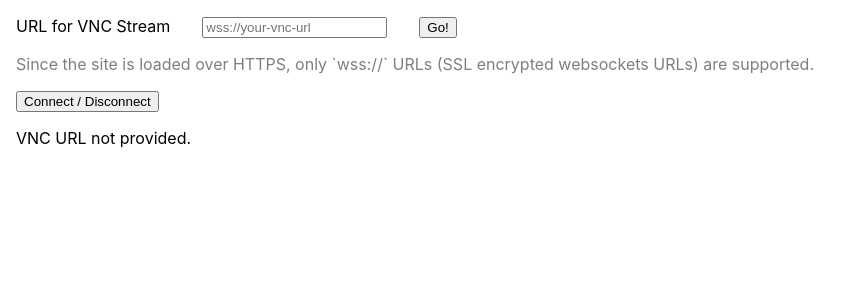
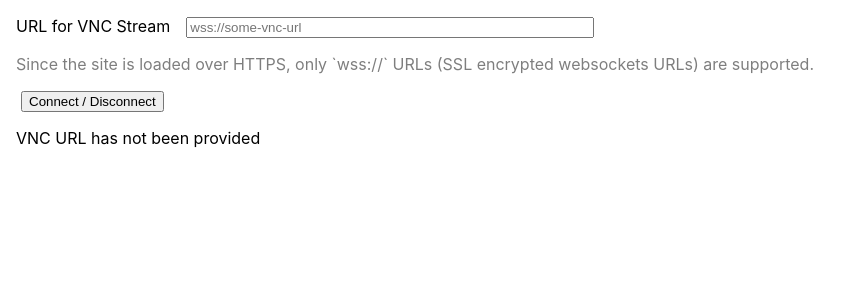
Before and after one commit to RostislavBerezhnoy/react-vnc-viewer, a React (Create React App) app: page / in a window 1280 px wide. Shown: the top 300 px of the page, without its empty margins (0-860 px from the left). Built offline with nearby package versions, Linux system fonts and the light colour scheme.

Commit message:
chore: fixes

```diff
--- a/src/App.tsx
+++ b/src/App.tsx
@@ -2,30 +2,22 @@ import React, { useRef, useState } from 'react'
 import { VncViewer } from 'lib'
 import { isValid } from 'utils'
 
-export const Spacer = () => <div style={{ width: '2rem', display: 'inline-block' }} />
-
 function App() {
-  const [vncUrl, setVncUrl] = useState('')
-  const [inputUrl, setInputUrl] = useState('')
+  const [vncUrl, setVncUrl] = useState<string>('')
+  const [loading, setLoading] = useState<boolean>(true)
   const vncScreenRef = useRef<React.ElementRef<typeof VncViewer>>(null)
 
   return (
     <>
       <div style={{ margin: '1rem' }}>
         <label htmlFor='url'>URL for VNC Stream</label>
-        <Spacer />
-
         <input
           type='text'
-          onChange={({ target: { value } }) => {
-            setInputUrl(value)
-          }}
+          onChange={({ target: { value } }) => setVncUrl(value)}
           name='url'
-          placeholder='wss://your-vnc-url'
+          placeholder='wss://some-vnc-url'
+          style={{ width: '400px', margin: '0 1rem' }}
         />
-
-        <Spacer />
-        <button onClick={() => setVncUrl(inputUrl)}>Go!</button>
       </div>
 
       <div style={{ opacity: 0.5, margin: '1rem' }}>
@@ -35,6 +27,7 @@ function App() {
 
       <div style={{ margin: '1rem' }}>
         <button
+          style={{ margin: '0 5px' }}
           onClick={() => {
             const { connect, connected, disconnect } = vncScreenRef.current ?? {}
 
@@ -50,15 +43,24 @@ function App() {
         {isValid(vncUrl) ? (
           <VncViewer
             url={vncUrl}
-            style={{
-              width: '1024px',
-              height: '768px',
-            }}
+            style={
+              loading
+                ? {
+                    width: '100%',
+                    height: '0',
+                  }
+                : {
+                    width: '1024px',
+                    height: '768px',
+                  }
+            }
             debug
             ref={vncScreenRef}
+            loader={<p>Loading vnc screen...</p>}
+            onConnect={() => setLoading(false)}
           />
         ) : (
-          <div>VNC URL not provided.</div>
+          <p>VNC URL has not been provided</p>
         )}
       </div>
     </>
--- a/src/lib/VncViewer.tsx
+++ b/src/lib/VncViewer.tsx
@@ -29,7 +29,7 @@ const VncViewer: ForwardRefRenderFunction<VncViewerHandle, VncViewerProps> = (
     autoConnect = true,
     retryDuration = 3000,
     debug = false,
-    loadingUI,
+    loader,
     onConnect,
     onDisconnect,
     onCredentialsRequired,
@@ -120,18 +120,19 @@ const VncViewer: ForwardRefRenderFunction<VncViewerHandle, VncViewerProps> = (
   }
 
   const disconnect = () => {
-    const rfb = getRfb()
+    let rfb = getRfb()
 
     try {
       if (rfb) {
         timeouts.current.forEach(id => clearTimeout(id))
         ;(Object.keys(eventListeners.current) as (keyof typeof Events)[]).forEach(event => {
           if (eventListeners.current[event]) {
-            rfb.removeEventListener(event, eventListeners.current[event] as any)
+            rfb?.removeEventListener(event, eventListeners.current[event] as any)
             eventListeners.current[event] = undefined
           }
         })
         rfb.disconnect()
+        rfb = null
         setRfb(null)
         setConnected(false)
 
@@ -281,6 +282,7 @@ const VncViewer: ForwardRefRenderFunction<VncViewerHandle, VncViewerProps> = (
 
   return (
     <>
+      {url && (
         <div
           style={style}
           className={className}
@@ -288,7 +290,8 @@ const VncViewer: ForwardRefRenderFunction<VncViewerHandle, VncViewerProps> = (
           onMouseEnter={handleMouseEnter}
           onMouseLeave={handleMouseLeave}
         />
-      {loading && (loadingUI ?? <div className='text-white loading'>Loading...</div>)}
+      )}
+      {(loading || !url) && (loader ?? <div className='text-white loading'>Loading...</div>)}
     </>
   )
 }
--- a/src/lib/types.ts
+++ b/src/lib/types.ts
@@ -21,7 +21,7 @@ export type VncViewerProps = {
   autoConnect?: boolean
   retryDuration?: number
   debug?: boolean
-  loadingUI?: ReactNode
+  loader?: ReactNode
   onConnect?: (rfb?: RFB) => void
   onDisconnect?: (rfb?: RFB) => void
   onCredentialsRequired?: (rfb?: RFB) => void
```
Lines whose indentation alone changed are shown as unchanged.
